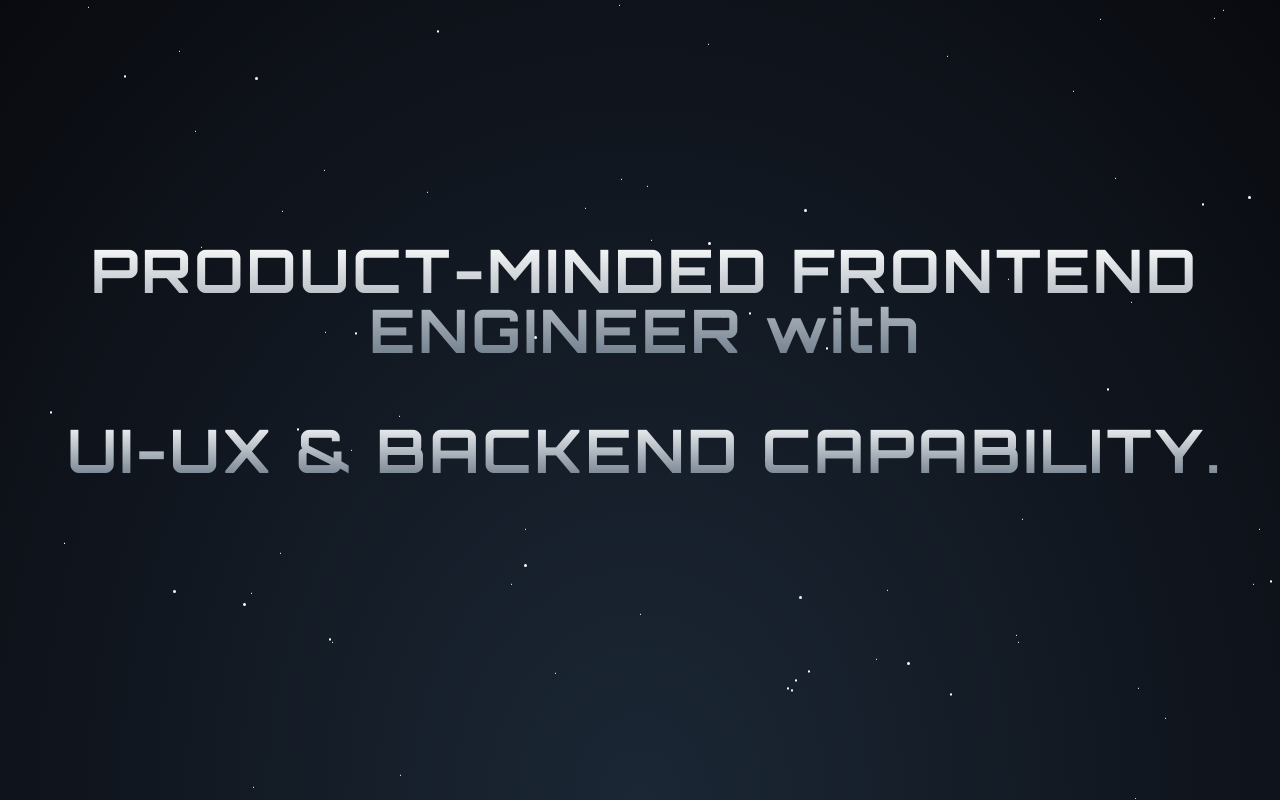
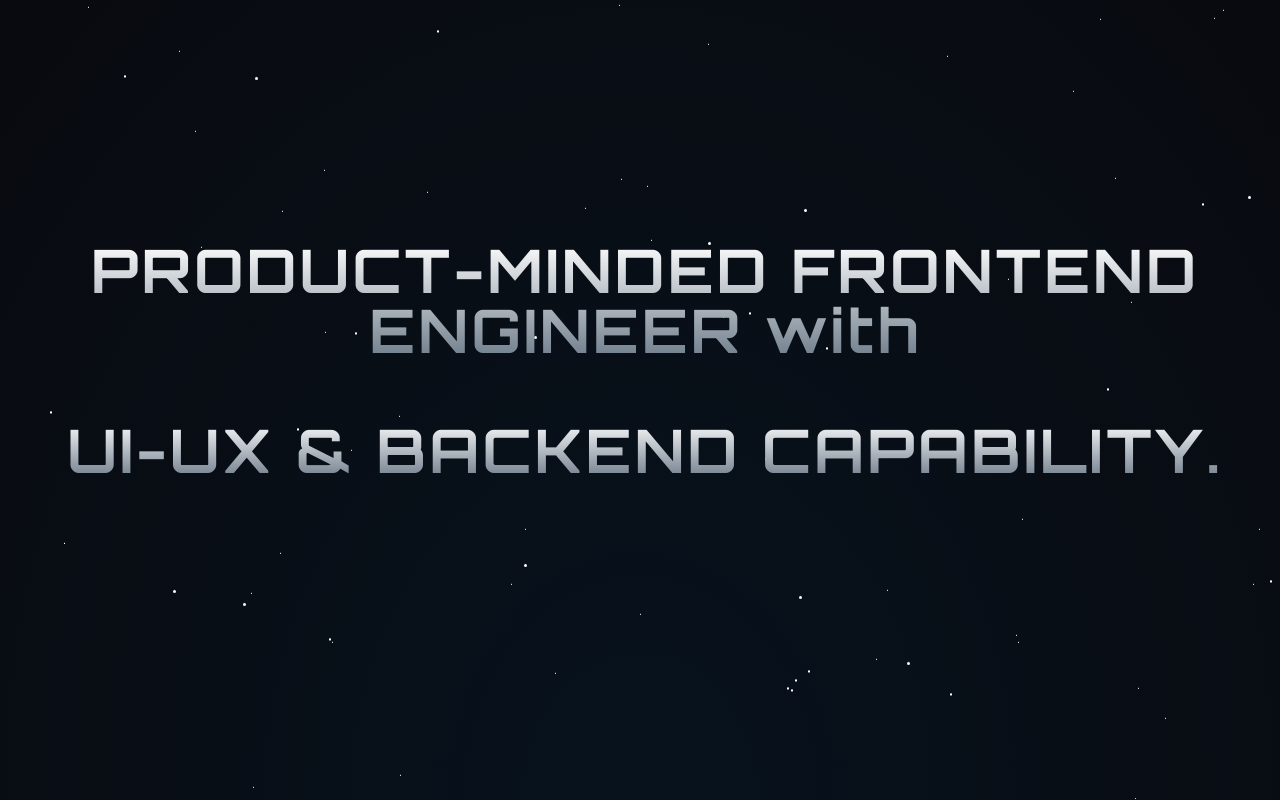
Before and after one commit to Salman-165324/salman-dev-portfolio, a Next.js app: page / in a window 1280 px wide. Built offline with nearby package versions, Linux system fonts and the light colour scheme.

Commit message:
updated the background

```diff
--- a/components/sections/Hero.module.css
+++ b/components/sections/Hero.module.css
@@ -2,7 +2,7 @@
 
 /* Container background - radial gradient not easily expressible in Tailwind */
 .heroBackground {
-  background: radial-gradient(ellipse at bottom, #1b2735 0%, #090a0f 100%);
+  background: radial-gradient(ellipse at bottom, #07121d 0%, #090a0f 100%);
 }
 
 /* Base star styles - small stars (1px) */
```
